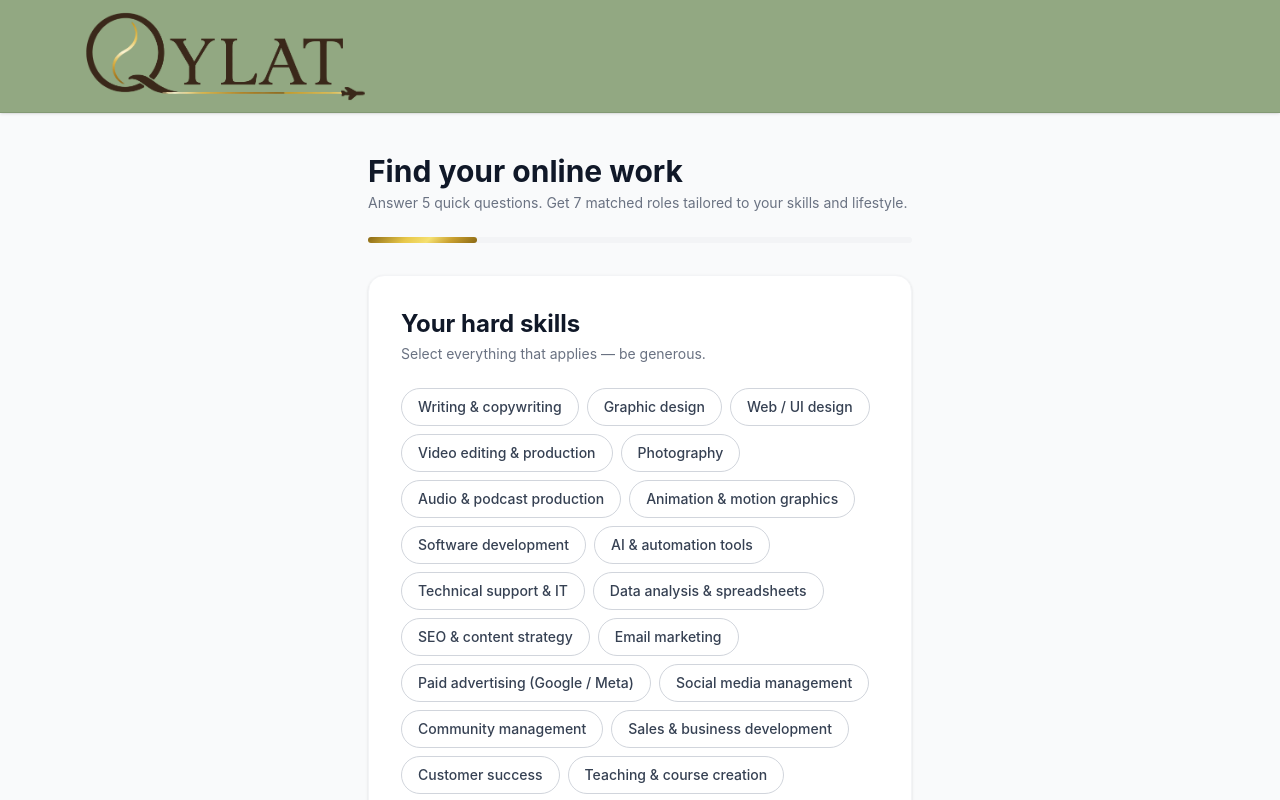
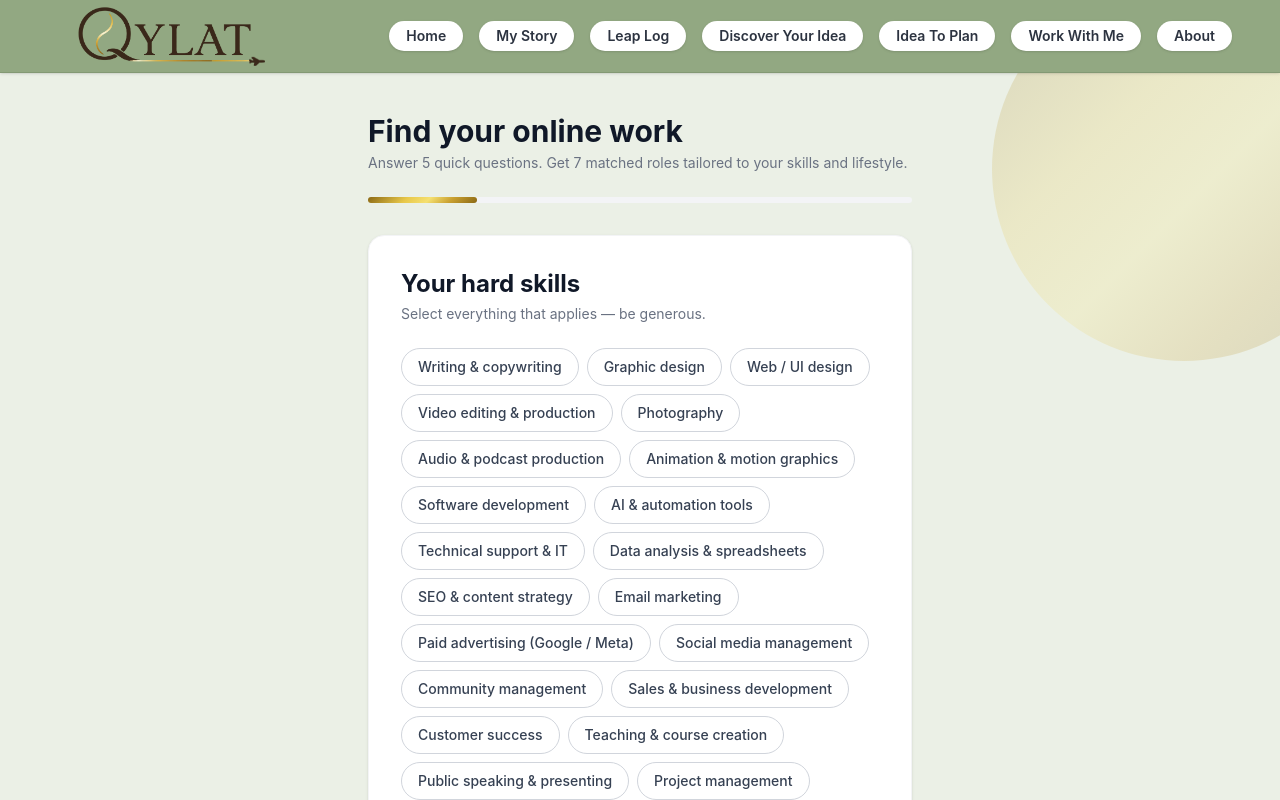
Before and after one commit to SaltyLizzard1/qylat-next, a Next.js app: page /quiz in a window 1280 px wide. Shown: the top 800 px of the page. Built offline with nearby package versions, Linux system fonts and the light colour scheme.

Commit message:
Slim universal header, add footer to quiz, route Discover Your Idea to homepage section, quiz orb styling

```diff
--- a/app/quiz/page.tsx
+++ b/app/quiz/page.tsx
@@ -1,6 +1,7 @@
 'use client';
 
-import QuizHeader from '../../components/QuizHeader';
+import Header from '../../components/Header';
+import Footer from '../../components/Footer';
 import { useState, useEffect, useRef } from 'react';
 import { ArrowLeft, ArrowRight, Loader2 } from 'lucide-react';
 
@@ -557,7 +558,7 @@ export default function QuizPage() {
   if (stage === 'loading') {
     return (
       <>
-        <QuizHeader />
+        <Header />
         <div className="min-h-[calc(100vh-7rem)] bg-gray-50 flex items-center justify-center px-4">
           <div className="text-center max-w-sm w-full">
             <Loader2 className="w-10 h-10 animate-spin mx-auto mb-6" style={{ color: '#8B6914' }} />
@@ -575,6 +576,7 @@ export default function QuizPage() {
             </p>
           </div>
         </div>
+        <Footer />
       </>
     );
   }
@@ -584,7 +586,7 @@ export default function QuizPage() {
 
     return (
       <>
-        <QuizHeader />
+        <Header />
         <div className="min-h-screen bg-gray-50">
           <div ref={topRef} className="max-w-2xl mx-auto px-4 py-10">
             <h1 className="text-3xl font-bold text-gray-900 mb-1">Your online work matches</h1>
@@ -657,6 +659,7 @@ export default function QuizPage() {
             )}
           </div>
         </div>
+        <Footer />
       </>
     );
   }
@@ -665,8 +668,16 @@ export default function QuizPage() {
 
   return (
     <>
-      <QuizHeader />
-      <div className="min-h-screen bg-gray-50">
+      <Header />
+      <div className="relative overflow-hidden min-h-screen" style={{ background: '#EBF0E6' }}>
+        <div
+          className="pointer-events-none absolute -top-24 -right-24 w-96 h-96 rounded-full opacity-20"
+          style={{ background: GOLD_GRADIENT }}
+        />
+        <div
+          className="pointer-events-none absolute -bottom-16 -left-16 w-64 h-64 rounded-full opacity-10"
+          style={{ background: GOLD_GRADIENT }}
+        />
         <div ref={topRef} className="max-w-xl mx-auto px-4 py-10">
           <h1 className="text-3xl font-bold text-gray-900 mb-1">Find your online work</h1>
           <p className="text-gray-500 mb-6 text-sm">
@@ -721,6 +732,7 @@ export default function QuizPage() {
           </div>
         </div>
       </div>
+      <Footer />
     </>
   );
 }
--- a/components/Header.tsx
+++ b/components/Header.tsx
@@ -14,7 +14,7 @@ const NAV: NavItem[] = [
   { label: 'Home', type: 'scroll', id: 'hero' },
   { label: 'My Story', type: 'link', href: '/story' },
   { label: 'Leap Log', type: 'scroll', id: 'the-leap-log' },
-  { label: 'Discover Your Idea', type: 'link', href: '/quiz' },
+  { label: 'Discover Your Idea', type: 'scroll', id: 'discover-your-idea' },
   { label: 'Idea To Plan', type: 'scroll', id: 'idea-to-plan' },
   { label: 'Work With Me', type: 'scroll', id: 'work-with-me' },
   { label: 'About', type: 'scroll', id: 'about' },
@@ -86,7 +86,7 @@ export default function Header() {
   const headerBg = 'bg-[#92A882]';
 
   const navPill =
-    'rounded-full px-5 py-1.5 text-sm font-semibold whitespace-nowrap ' +
+    'rounded-full px-4 py-1 text-sm font-semibold whitespace-nowrap ' +
     'bg-white text-[#2C3340] border border-white/80 ' +
     'shadow-sm hover:bg-[#DED18F] hover:text-[#2C3340] hover:border-[#DED18F] ' +
     'active:scale-[0.97] transition-all duration-200';
@@ -103,7 +103,7 @@ export default function Header() {
       className={`sticky top-0 left-0 right-0 z-50 border-b border-[#7a8f6c]/60 transition-shadow duration-300 ${headerBg} ${scrolled ? 'shadow-md backdrop-blur-md' : 'shadow-sm'}`}
     >
       <div className="max-w-screen-2xl mx-auto px-4 sm:px-6 lg:px-12">
-        <div className="flex justify-between items-center py-2">
+        <div className="flex justify-between items-center py-1">
 
           {/* LOGO */}
           <button
@@ -112,7 +112,7 @@ export default function Header() {
             className="flex items-center flex-none text-left rounded-lg py-0 pr-2 ml-4 hover:bg-white/5 transition-colors focus:outline-none"
             aria-label="QYLAT"
           >
-            <QylatLogo className="h-20 w-[251px] lg:h-24 lg:w-[301px] block" />
+            <QylatLogo className="h-14 w-[176px] lg:h-16 lg:w-[201px] block" />
           </button>
 
           {/* DESKTOP NAV */}
--- a/components/QuizHeader.tsx
+++ b/components/QuizHeader.tsx
@@ -2,9 +2,26 @@
 
 import QylatLogo from './QylatLogo';
 import { useState, useEffect } from 'react';
-import Link from 'next/link';
+import { useRouter } from 'next/navigation';
+import { Menu, X } from 'lucide-react';
+
+type NavItem =
+  | { label: string; type: 'scroll'; id: string }
+  | { label: string; type: 'link'; href: string };
+
+const NAV: NavItem[] = [
+  { label: 'Home', type: 'scroll', id: 'hero' },
+  { label: 'My Story', type: 'link', href: '/story' },
+  { label: 'Leap Log', type: 'scroll', id: 'the-leap-log' },
+  { label: 'Discover Your Idea', type: 'link', href: '/quiz' },
+  { label: 'Idea To Plan', type: 'scroll', id: 'idea-to-plan' },
+  { label: 'Work With Me', type: 'scroll', id: 'work-with-me' },
+  { label: 'About', type: 'scroll', id: 'about' },
+];
 
 export default function QuizHeader() {
+  const router = useRouter();
+  const [isMobileMenuOpen, setIsMobileMenuOpen] = useState(false);
   const [scrolled, setScrolled] = useState(false);
 
   useEffect(() => {
@@ -14,6 +31,30 @@ export default function QuizHeader() {
     return () => window.removeEventListener('scroll', onScroll);
   }, []);
 
+  const handleNavClick = (item: NavItem) => {
+    setIsMobileMenuOpen(false);
+
+    if (item.type === 'link') {
+      router.push(item.href);
+      return;
+    }
+
+    // We are never on the homepage here, so scroll items become homepage links
+    const href = item.id === 'hero' ? '/' : `/#${item.id}`;
+    router.push(href);
+  };
+
+  const navPill =
+    'rounded-full px-4 py-1 text-sm font-semibold whitespace-nowrap ' +
+    'bg-white text-[#2C3340] border border-white/80 ' +
+    'shadow-sm hover:bg-[#DED18F] hover:text-[#2C3340] hover:border-[#DED18F] ' +
+    'active:scale-[0.97] transition-all duration-200';
+
+  const navPillMobile =
+    'w-full text-center rounded-full px-5 py-2.5 font-semibold text-base ' +
+    'bg-white text-[#2C3340] border border-white/80 ' +
+    'shadow-sm hover:bg-[#DED18F] hover:text-[#2C3340] hover:border-[#DED18F] transition-all';
+
   return (
     <header
       className={`sticky top-0 left-0 right-0 z-50 border-b border-[#7a8f6c]/60 bg-[#92A882] transition-shadow duration-300 ${
@@ -21,16 +62,61 @@ export default function QuizHeader() {
       }`}
     >
       <div className="max-w-screen-2xl mx-auto px-4 sm:px-6 lg:px-12">
-        <div className="flex items-center py-2">
-          <Link
-            href="/"
-            className="flex items-center flex-none rounded-lg py-0 pr-2 ml-4 hover:bg-white/5 transition-colors focus:outline-none"
-            aria-label="Back to QYLAT home"
+        <div className="flex justify-between items-center py-1">
+
+          {/* LOGO — smaller than the main header */}
+          <button
+            type="button"
+            onClick={() => router.push('/')}
+            className="flex items-center flex-none text-left rounded-lg py-0 pr-2 ml-2 hover:bg-white/5 transition-colors focus:outline-none"
+            aria-label="QYLAT"
           >
-            <QylatLogo className="h-20 w-[251px] lg:h-24 lg:w-[301px] block" />
-          </Link>
+            <QylatLogo className="h-14 w-[176px] lg:h-16 lg:w-[201px] block" />
+          </button>
+
+          {/* DESKTOP / TABLET NAV */}
+          <nav className="hidden md:flex items-center gap-3 ml-auto">
+            {NAV.map((item) => (
+              <button
+                key={item.label}
+                type="button"
+                onClick={() => handleNavClick(item)}
+                className={navPill}
+              >
+                {item.label}
+              </button>
+            ))}
+          </nav>
+
+          {/* MOBILE HAMBURGER */}
+          <button
+            type="button"
+            className="md:hidden p-2 rounded-full bg-white text-[#2C3340] border border-white/80 shadow-sm ml-auto"
+            onClick={() => setIsMobileMenuOpen(!isMobileMenuOpen)}
+            aria-label="Toggle menu"
+          >
+            {isMobileMenuOpen ? <X className="w-5 h-5 stroke-[2.5]" /> : <Menu className="w-5 h-5 stroke-[2.5]" />}
+          </button>
         </div>
       </div>
+
+      {/* MOBILE MENU */}
+      {isMobileMenuOpen && (
+        <div className="md:hidden border-t border-[#7a8f6c]/60 animate-fade-in bg-[#92A882] shadow-inner">
+          <nav className="flex flex-col gap-2 px-4 py-4">
+            {NAV.map((item) => (
+              <button
+                key={item.label}
+                type="button"
+                onClick={() => handleNavClick(item)}
+                className={navPillMobile}
+              >
+                {item.label}
+              </button>
+            ))}
+          </nav>
+        </div>
+      )}
     </header>
   );
 }
```
